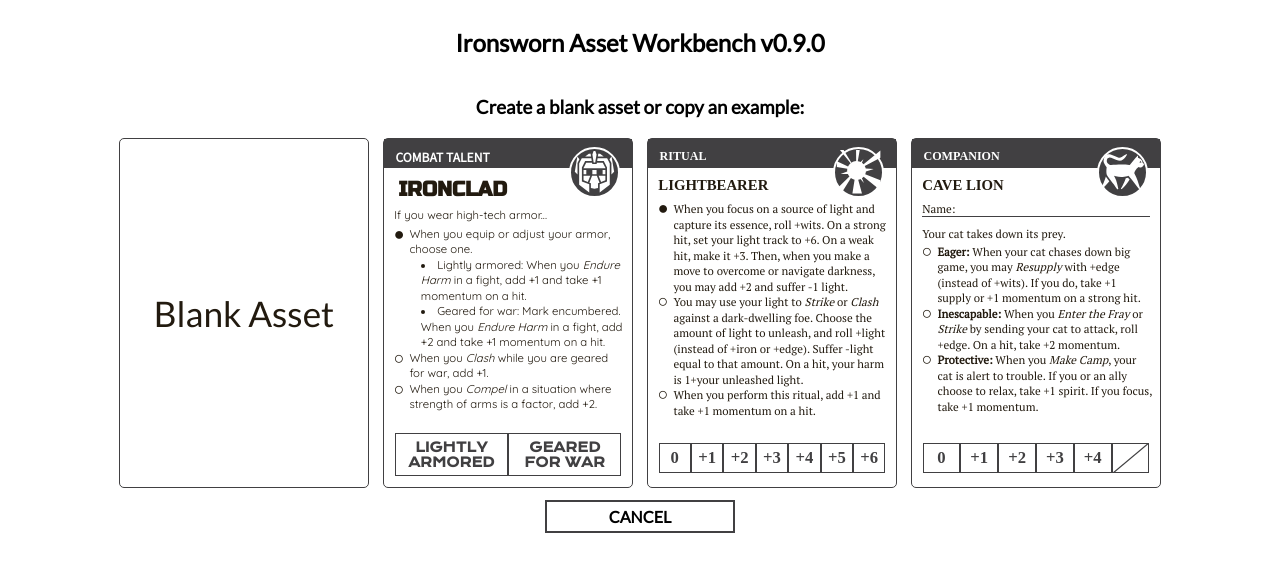
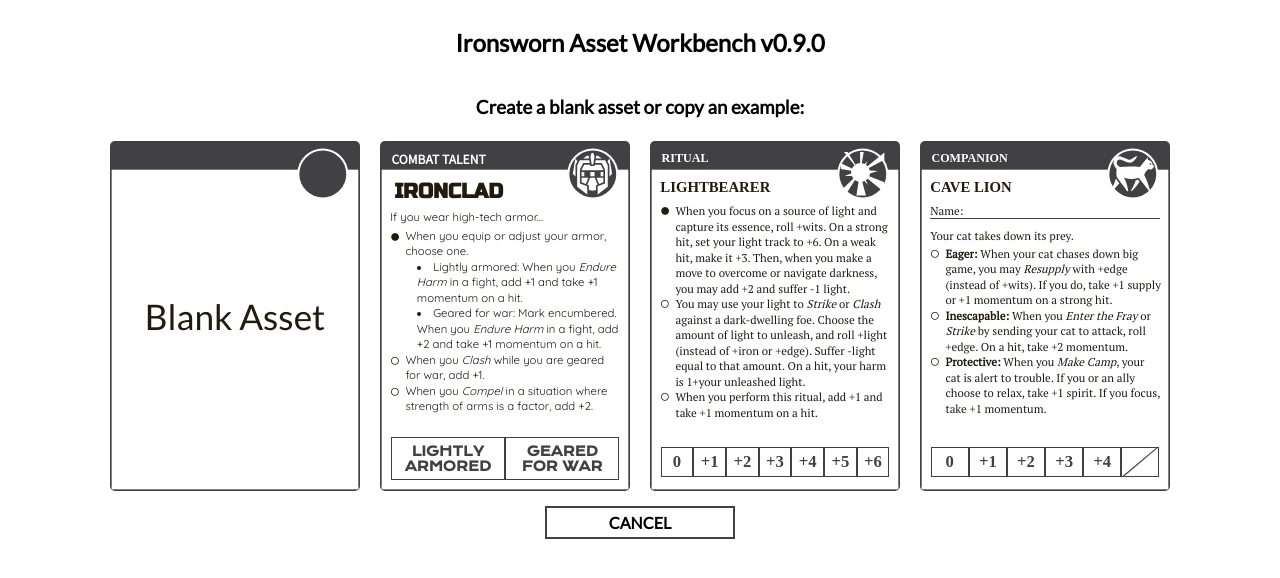
Before and after one commit to effortlessmountain/ironsworn-asset-workbench, a React (Create React App) app: page / in a window 1280 px wide. Both pictures are taken after a click on the button "ADD NEW ASSET". Shown: the top 578 px of the page. Built offline with nearby package versions, Linux system fonts and the light colour scheme; a web font is replaced by a local one.

Commit message:
replace header circle & top background & border with an SVG and update asset choice hover animation

```diff
--- a/src/Asset/asset.css
+++ b/src/Asset/asset.css
@@ -8,9 +8,10 @@
 
 .asset {
     font-family    : "PT Serif";
-    border         : 0.13em solid var(--gray);
     color          : var(--darkest);
     background-color: #fff;
+    background-image: url('./ironsworn_asset_background.svg');
+    background-size: contain;
     box-sizing     : border-box;
     font-size      : var(--asset-font-size);
     height         : var(--asset-height);
@@ -28,7 +29,6 @@
 }
 
 .type {
-    background-color: var(--gray);
     color           : white;
     padding         : .8em 0 .3em .95em;
     font-size       : 1.03em;
@@ -41,8 +41,7 @@
 
 .header-circle {
     color          : white;
-    background     : var(--gray);
-    border         : .19em solid white;
+    border         : .19em solid transparent;
     border-radius  : 50%;
     width          : 4em;
     height         : 4em;
--- a/src/index.css
+++ b/src/index.css
@@ -87,14 +87,13 @@ button.selected {
     display: flex;
     flex-direction: column;
     align-items: center;
-    border: 7px solid #fff;
-    border-radius: 10px;
     transition: .2s ease-in-out;
+    margin: 10px;
 }
 
 .asset-choice:hover {
-    border: 7px solid var(--gray);
-    background: var(--gray);
+    transform: scale(1.15,1.15);
+    z-index: 100;
 }
 
 .asset-choice .asset {
```
Also changed, not shown: src/Asset/ironsworn_asset_background.svg (added).
